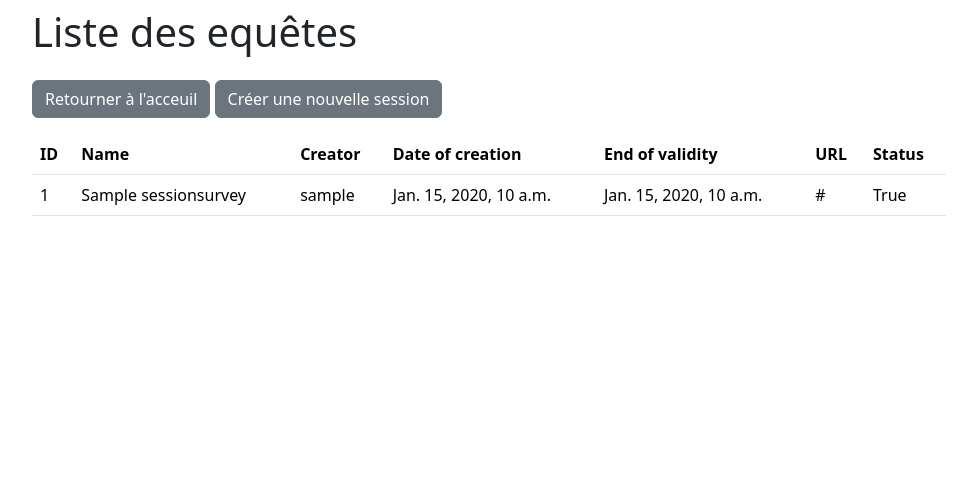
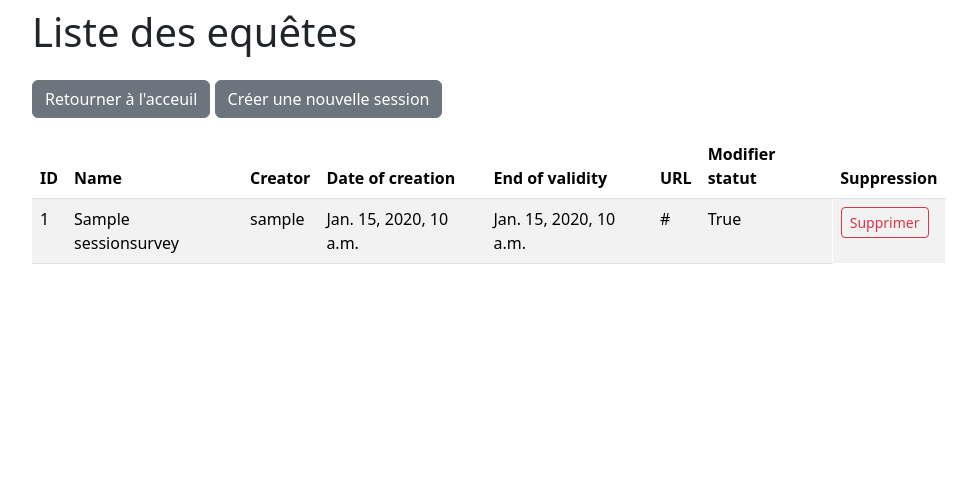
Before and after one commit to panvin/livecampus-python-2-exam, a Django app: page /sessions/ in a window 1280 px wide. Shown: the part 62-566 px from the top of the page, without its empty margins (151-1128 px from the left). Run offline with Django 5.2, Linux system fonts and the light colour scheme; a user stored in the database is signed in; tables that the repository leaves empty hold one stand-in row (values such as "Sample post").

Commit message:
Ajout de la fonction de suppression sur la liste des enquêtes

```diff
--- a/python2_django/templates/session/session_list.html
+++ b/python2_django/templates/session/session_list.html
@@ -11,7 +11,7 @@
     <a class="btn btn-secondary" href="{% url 'session_create' %}" role="button">Créer une  nouvelle session</a>
 </div>
 <div class="p-2">
-    <table class="table">
+    <table class="table table-striped table-hover">
         <thead>
         <tr>
             <th scope="col">ID</th>
@@ -20,7 +20,8 @@
             <th scope="col">Date of creation</th>
             <th scope="col">End of validity</th>
             <th scope="col">URL</th>
-            <th scope="col">Status</th>
+            <th scope="col">Modifier statut</th>
+            <th scope="col">Suppression</th>
         </tr>
         </thead>
         <tbody>
@@ -33,6 +34,12 @@
                 <td>{{ session.dateEnd }}</td>
                 <td>{{ session.url }}</td>
                 <td>{{ session.status }}</td>
+                <td style="background-color:white; border: 1px solid white;">
+                    <form onsubmit="return confirm('Confirmer la supression');" action="{% url 'session_delete' session.id %}" method="POST">
+                        {% csrf_token %}
+                        <button class="btn btn-outline-danger btn-sm">Supprimer</button>
+                    </form>
+                </td>
             </tr>
             {% endfor %}
         </tbody>
--- a/python2_django/urls.py
+++ b/python2_django/urls.py
@@ -22,6 +22,7 @@ urlpatterns = [
     path("admin/", admin.site.urls),
     path("sessions/", views.session_list, name='session_list' ),
     path("sessions/create", views.session_create, name='session_create' ),
+    path('sessions/delete/<int:id>/', views.session_delete, name="session_delete"),
     path("accounts/", include('django.contrib.auth.urls')),
     path("", views.home_display, name = "home")
 ]
--- a/python2_django/views.py
+++ b/python2_django/views.py
@@ -1,5 +1,6 @@
 from django.shortcuts import render, redirect
 from django.contrib.auth.decorators import login_required
+from django.shortcuts import get_object_or_404
 from .forms import SessionForm
 from .models import SessionSurvey
 from .models import SurveyAnswer
@@ -20,5 +21,14 @@ def session_create(request):
         form = SessionForm()
     return render(request, 'session/session_create.html', {'form' : form})
 
+@login_required
+def session_delete(request, id):
+    sessionToDelete = get_object_or_404(SessionSurvey, id=id)
+    if sessionToDelete:
+        sessionToDelete.delete()
+
+    sessionSurvey = SessionSurvey.objects.all()
+    return render(request, 'session/session_list.html', {'sessionsurvey' : sessionSurvey})
+
 def home_display(request):
     return render(request, 'home.html')
```
